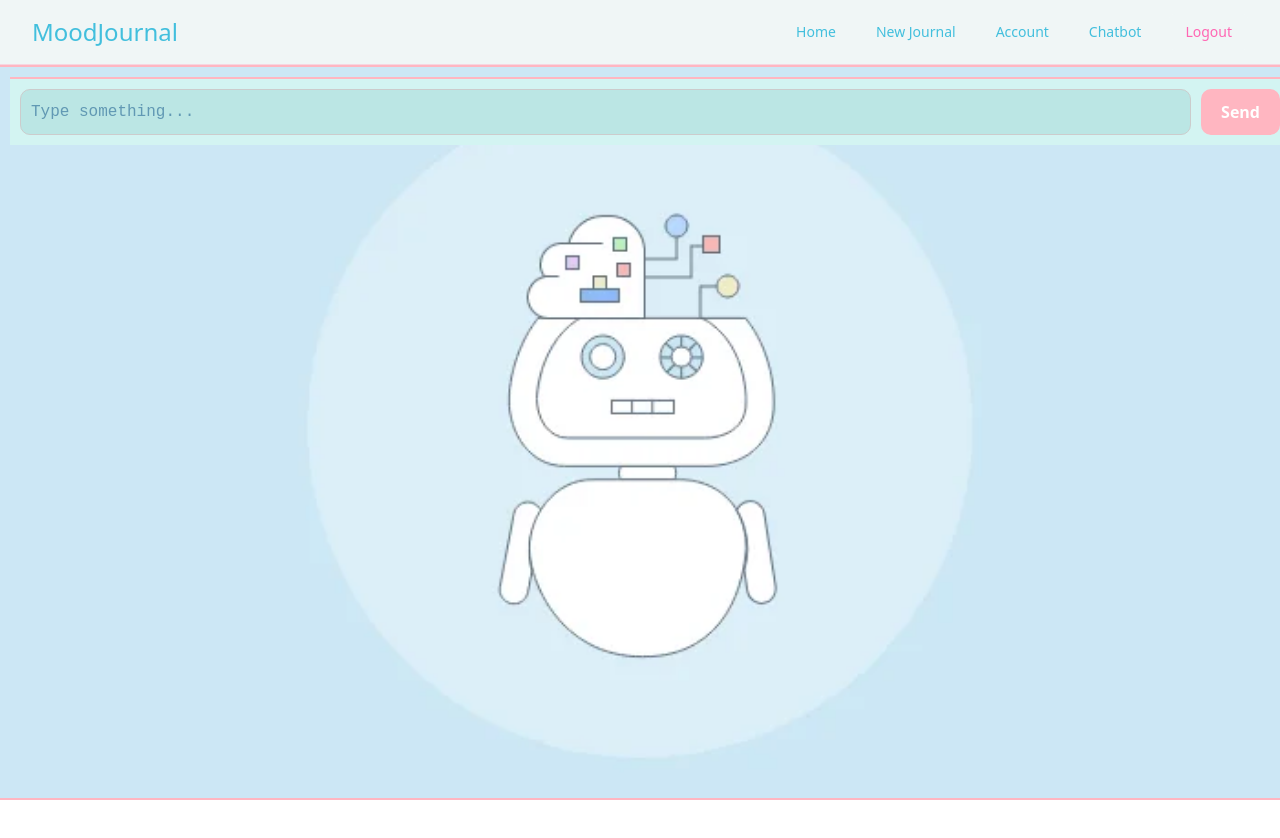
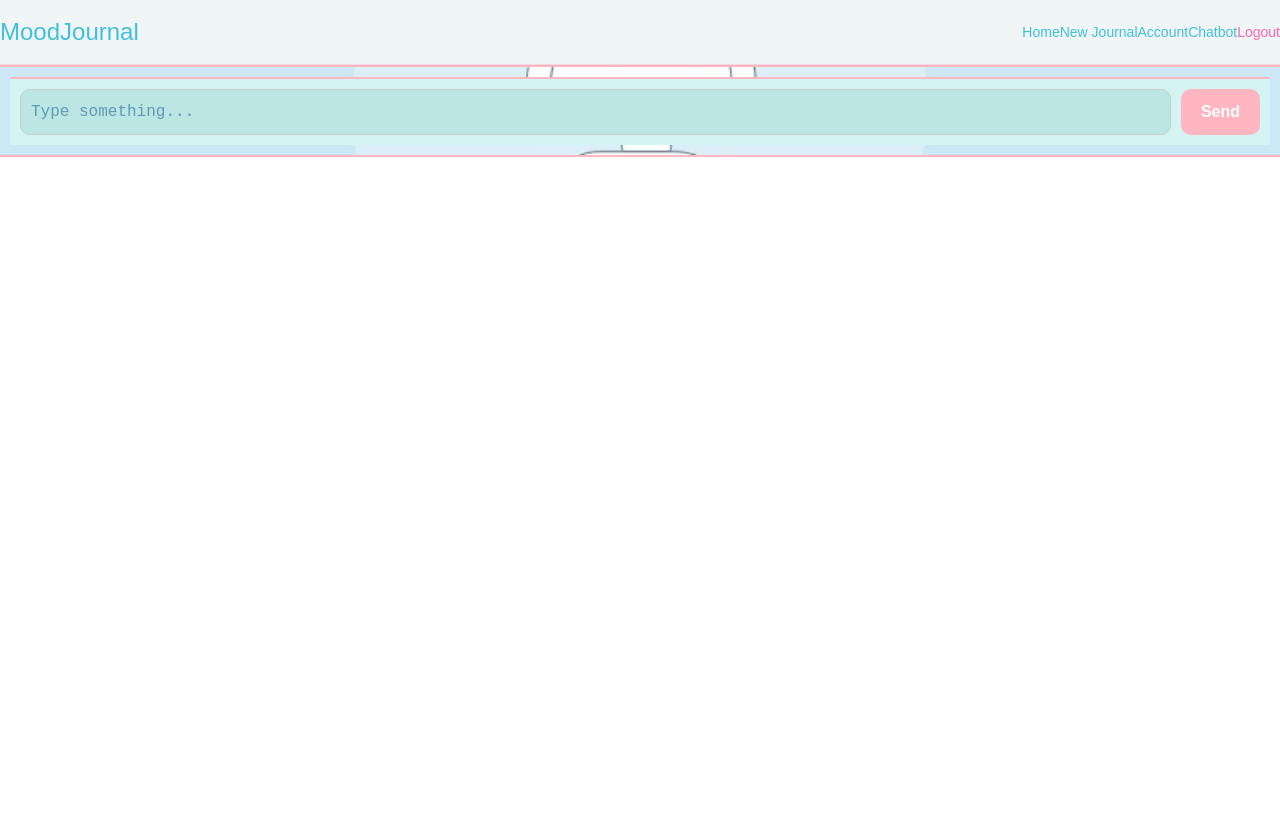
Before and after one commit to Soumashree-Das/deploy-mood-tracker, a React (Vite) app in the folder client/: page /chatbot in a window 1280 px wide. Shown: the top 838 px of the page. After the commit the page ends 800 px from the top, so only its background shows below. Built offline with nearby package versions, Linux system fonts and the light colour scheme; sample sign-in values are in the browser's storage; a web font is replaced by a local one.

Commit message:
chatbot added

```diff
--- a/client/src/CSS/Chatbot.css
+++ b/client/src/CSS/Chatbot.css
@@ -1,4 +1,4 @@
-/* Make the main component (like ChatApp) take full height */
+/*
 :root {
   --pink: #ffb6c1;
   --blue: #d3f4f2;
@@ -10,14 +10,12 @@ h2 {
   padding: 10px;
 }
 
-/* Let the page fill height and place input at bottom */
 body > * {
   display: flex;
   flex-direction: column;
   height: 100vh;
 }
 
-/* Chat box expands and scrolls */
 .chat-box {
   flex: 1;
   overflow-y: auto;
@@ -29,7 +27,6 @@ body > * {
   box-sizing: border-box;
 }
 
-/* Input area stays fixed at bottom */
 .input-area {
   display: flex;
   width: 100vw;
@@ -58,7 +55,103 @@ body > * {
   margin-left: 10px;
 }
 
-/* Message styling */
+.message.user {
+  background-color: #ffe1ed;
+  padding: 8px;
+  margin: 5px;
+  border-radius: 10px;
+  align-self: flex-end;
+}
+
+.message.bot {
+  background-color: #d7f8ff;
+  padding: 8px;
+  margin: 5px;
+  border-radius: 10px;
+  align-self: flex-start;
+} */
+
+:root {
+  --pink: #ffb6c1;
+  --blue: #d3f4f2;
+}
+
+* {
+  margin: 0;
+  padding: 0;
+  box-sizing: border-box;
+}
+
+html, body {
+  height: 100%;
+  width: 100%;
+  font-family: Arial, sans-serif;
+}
+
+/* Main container (ChatApp) takes full height */
+body {
+  display: flex;
+  flex-direction: column;
+  min-height: 100dvh;
+  overflow: hidden;
+}
+
+h2 {
+  text-align: center;
+  padding: 10px;
+}
+
+/* Container to hold chat and input */
+.main-container {
+  display: flex;
+  flex-direction: column;
+  flex: 1;
+  height: 100%;
+  overflow: hidden;
+}
+
+/* Chat box expands and scrolls */
+.chat-box {
+  flex: 1;
+  overflow-y: auto;
+  padding: 10px;
+  background-color: #fef9fa;
+  border-top: 2px solid var(--pink);
+  border-bottom: 2px solid var(--pink);
+}
+
+/* Input area at the bottom */
+.input-area {
+  display: flex;
+  padding: 10px;
+  background-color: var(--blue);
+  border-top: 2px solid var(--pink);
+  position: sticky;
+  bottom: 0;
+  width: 100%;
+}
+
+/* Input and button */
+.input-area input {
+  flex: 1;
+  padding: 10px;
+  border-radius: 10px;
+  border: 1px solid #ccc;
+  font-size: 16px;
+  font-family: 'Courier New', monospace;
+}
+
+.input-area button {
+  padding: 10px 20px;
+  background-color: var(--pink);
+  border: none;
+  border-radius: 10px;
+  color: white;
+  font-weight: bold;
+  margin-left: 10px;
+}
+
+/* Messages */
 .message.user {
   background-color: #ffe1ed;
   padding: 8px;
@@ -74,3 +167,15 @@ body > * {
   border-radius: 10px;
   align-self: flex-start;
 }
+
+/* Optional: for smaller screens */
+@media (max-width: 600px) {
+  .input-area input {
+    font-size: 14px;
+  }
+
+  .input-area button {
+    padding: 8px 16px;
+    font-size: 14px;
+  }
+}
--- a/client/src/Pages/ChatBot.jsx
+++ b/client/src/Pages/ChatBot.jsx
@@ -1,7 +1,6 @@
 import bgImage from "../assets/AI-chatbot.webp";
 import React, { useState } from "react";
 import axios from "axios";
-// import "../CSS/ChatBot.css";
 import "../CSS/Chatbot.css"
 const ChatApp = () => {
   const [messages, setMessages] = useState([]);
```
